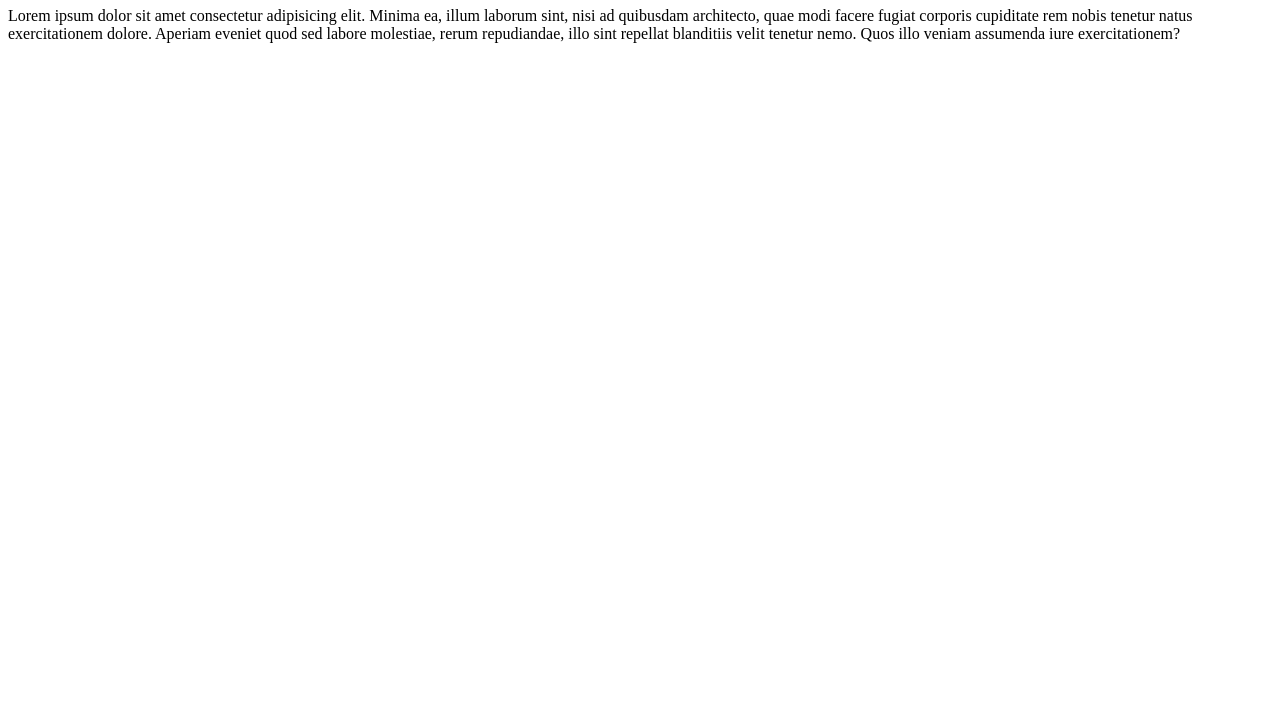
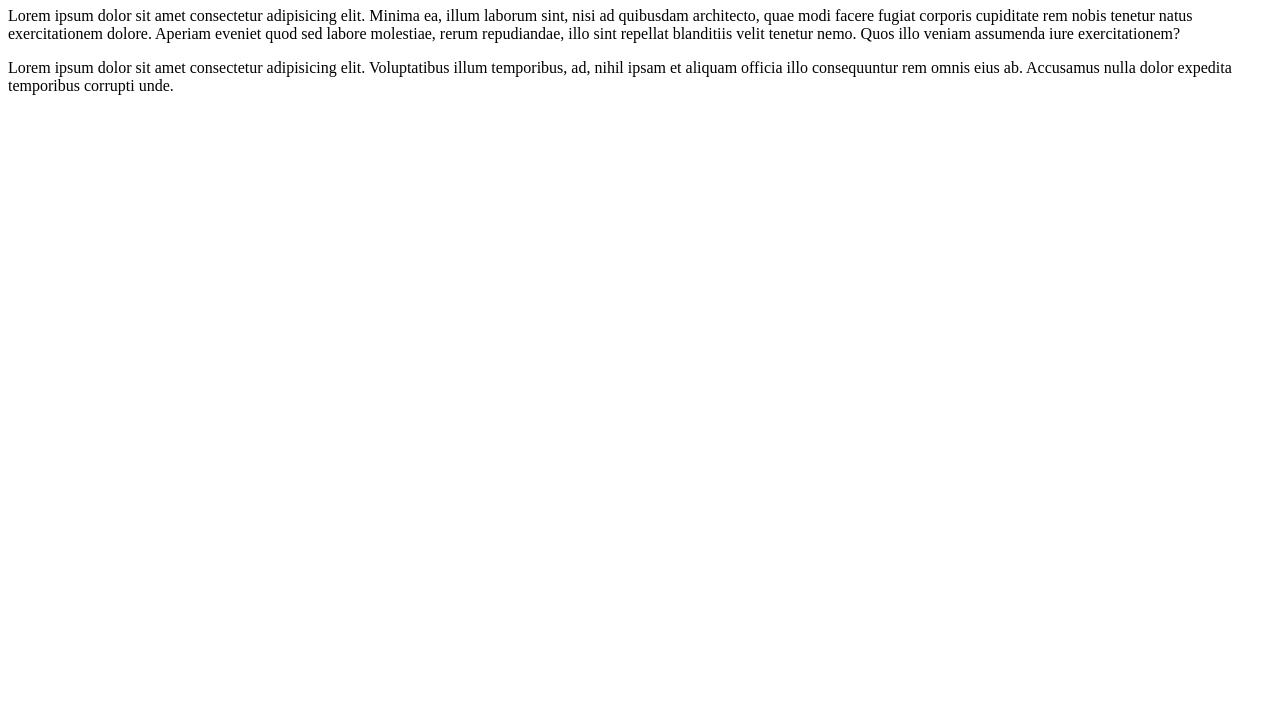
Before and after one commit to yulianaboglione/Clase30Septiembre, a plain HTML site: page index.html in a window 1280 px wide. Shown: the part 73-800 px from the top of the page. Drawn offline with Linux system fonts and the light colour scheme.

Commit message:
Nuevo parrafo

```diff
--- a/index.html
+++ b/index.html
@@ -9,6 +9,7 @@
 <body>
   <h1>Repositorio de git</h1>
   <p>Lorem ipsum dolor sit amet consectetur adipisicing elit. Minima ea, illum laborum sint, nisi ad quibusdam architecto, quae modi facere fugiat corporis cupiditate rem nobis tenetur natus exercitationem dolore. Aperiam eveniet quod sed labore molestiae, rerum repudiandae, illo sint repellat blanditiis velit tenetur nemo. Quos illo veniam assumenda iure exercitationem?</p>
+  <p>Lorem ipsum dolor sit amet consectetur adipisicing elit. Voluptatibus illum temporibus, ad, nihil ipsam et aliquam officia illo consequuntur rem omnis eius ab. Accusamus nulla dolor expedita temporibus corrupti unde.</p>
 
 </body>
 </html>
```
Also changed, not shown: 1 other file.
